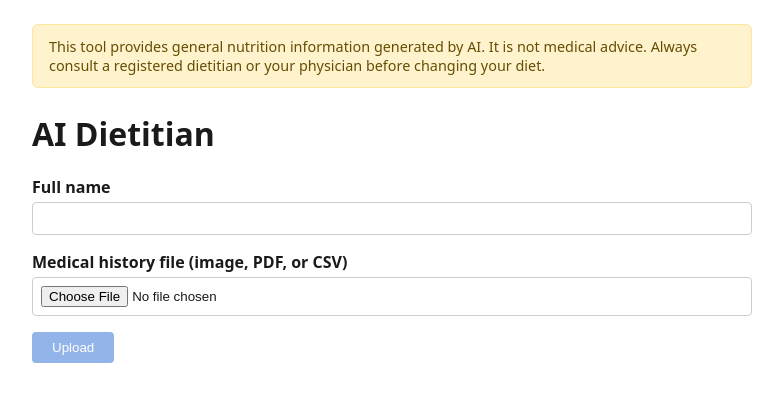
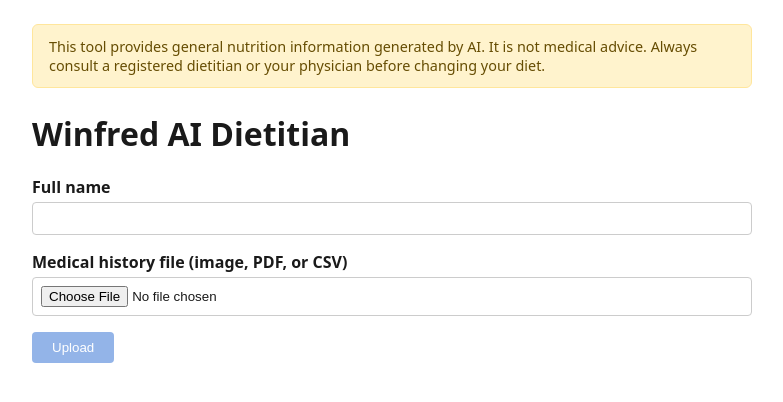
Before and after one commit to Winfredo/dietitian-api, a React (Vite) app in the folder frontend/: page / in a window 1280 px wide. Shown: the top 402 px of the page, without its empty margins (248-1031 px from the left). Built offline with nearby package versions, Linux system fonts and the light colour scheme; no server answers.

Commit message:
fixes on the title.

```diff
--- a/frontend/src/App.tsx
+++ b/frontend/src/App.tsx
@@ -79,7 +79,7 @@ function App() {
   return (
     <div className="app">
       <DisclaimerBanner />
-      <h1>AI Dietitian</h1>
+      <h1> Winfred AI Dietitian</h1>
 
       <IntakeForm onSubmit={handleSubmit} disabled={isBusy} />
 
```
